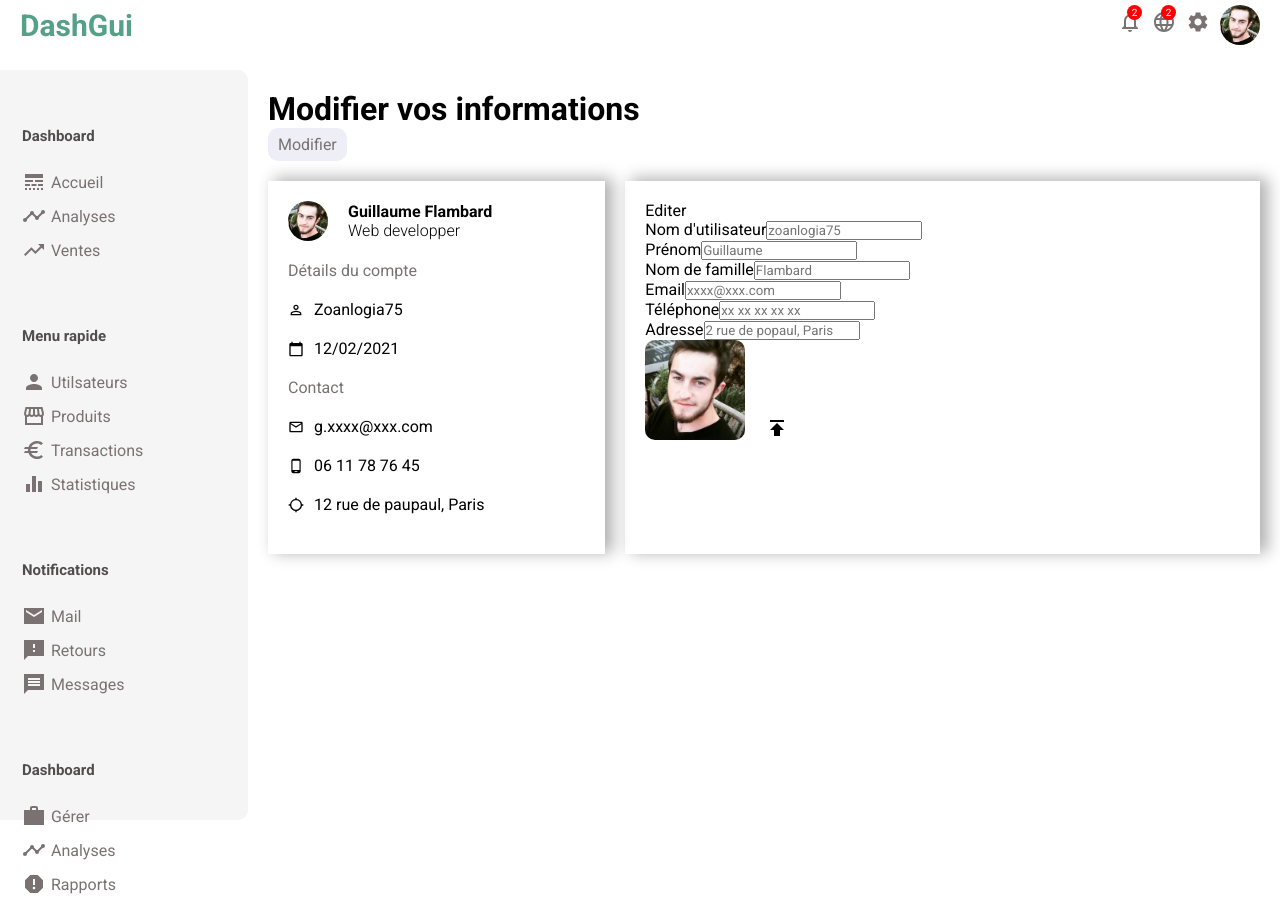
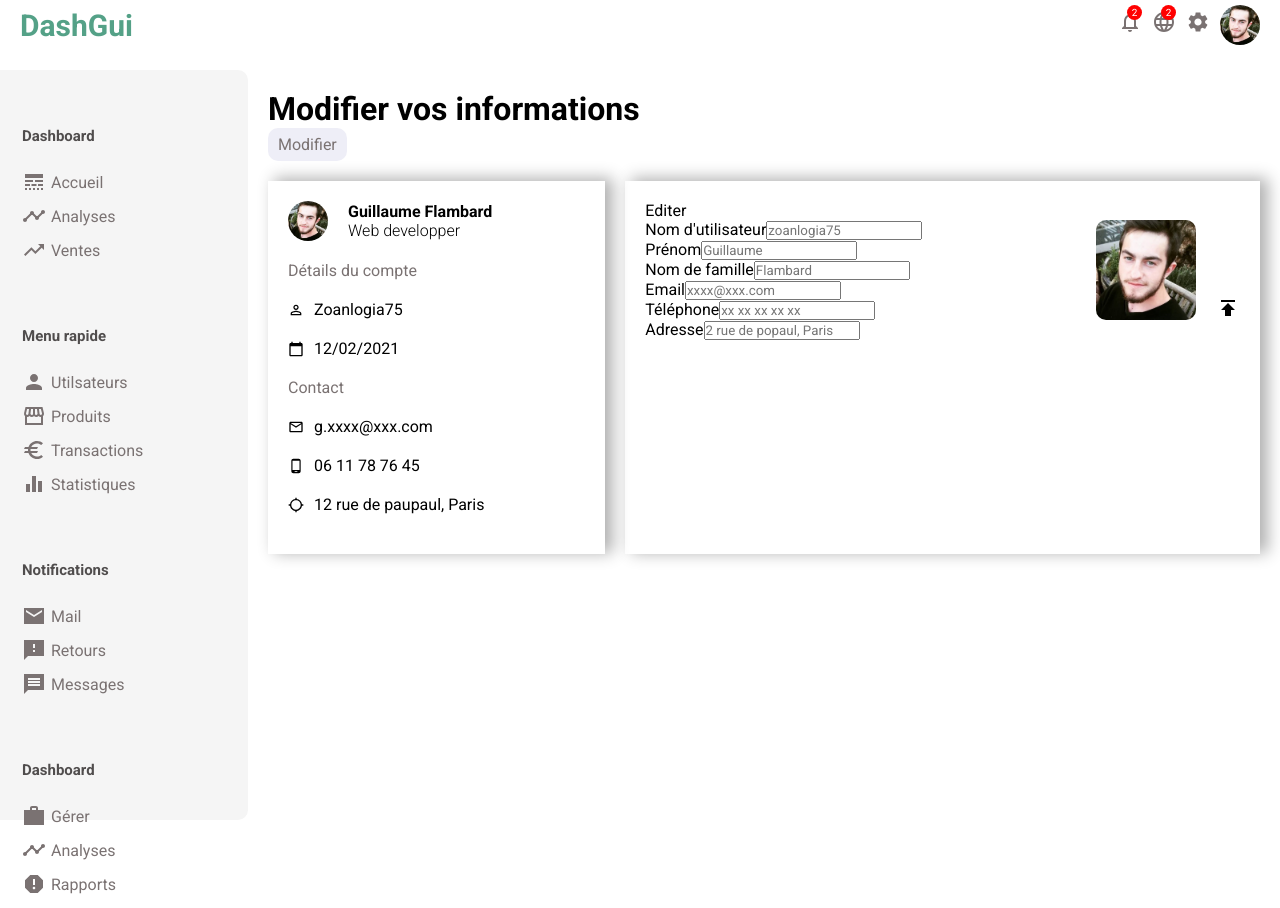
Before and after one commit to zoanlogia/react-dashboard, a React (Create React App) app: page /user/1 in a window 1280 px wide. Built offline with nearby package versions, Linux system fonts and the light colour scheme.

Commit message:
fix form --- avatar

```diff
--- a/src/pages/user/User.jsx
+++ b/src/pages/user/User.jsx
@@ -86,8 +86,6 @@ export default function User() {
                   className="user__container__userUpdate__form__left__item__input"
                 />
               </div>
-            </div>
-            <div className="user__container__userUpdate__form__left">
               <div className="user__container__userUpdate__form__left__item">
                 <label htmlFor="firstname">Prénom</label>
                 <input
@@ -96,8 +94,6 @@ export default function User() {
                   className="user__container__userUpdate__form__left__item__input"
                 />
               </div>
-            </div>
-            <div className="user__container__userUpdate__form__left">
               <div className="user__container__userUpdate__form__left__item">
                 <label htmlFor="lastname">Nom de famille</label>
                 <input
@@ -106,8 +102,6 @@ export default function User() {
                   className="user__container__userUpdate__form__left__item__input"
                 />
               </div>
-            </div>
-            <div className="user__container__userUpdate__form__left">
               <div className="user__container__userUpdate__form__left__item">
                 <label htmlFor="email">Email</label>
                 <input
@@ -116,8 +110,6 @@ export default function User() {
                   className="user__container__userUpdate__form__left__item__input"
                 />
               </div>
-            </div>
-            <div className="user__container__userUpdate__form__left">
               <div className="user__container__userUpdate__form__left__item">
                 <label htmlFor="username">Téléphone</label>
                 <input
@@ -126,8 +118,6 @@ export default function User() {
                   className="user__container__userUpdate__form__left__item__input"
                 />
               </div>
-            </div>
-            <div className="user__container__userUpdate__form__left">
               <div className="user__container__userUpdate__form__left__item">
                 <label htmlFor="username">Adresse</label>
                 <input
@@ -137,7 +127,6 @@ export default function User() {
                 />
               </div>
             </div>
-
             <div className="user__container__userUpdate__form__rigth">
               <div className="user__container__userUpdate__form__rigth__upload">
                 <img
--- a/src/pages/user/user.scss
+++ b/src/pages/user/user.scss
@@ -94,12 +94,11 @@
       margin-left: 20px;
 
       &__form {
+        display: flex;
+        justify-content: space-between;
         &__right {
           &__upload {
-            display: flex;
-            justify-content: space-between;
             &__img {
-
               width: 100px;
               height: 100px;
               border-radius: 10px;
@@ -110,7 +109,9 @@
         }
 
         &__left {
+          &__item {
 
+          }
         }
       }
     }
```
